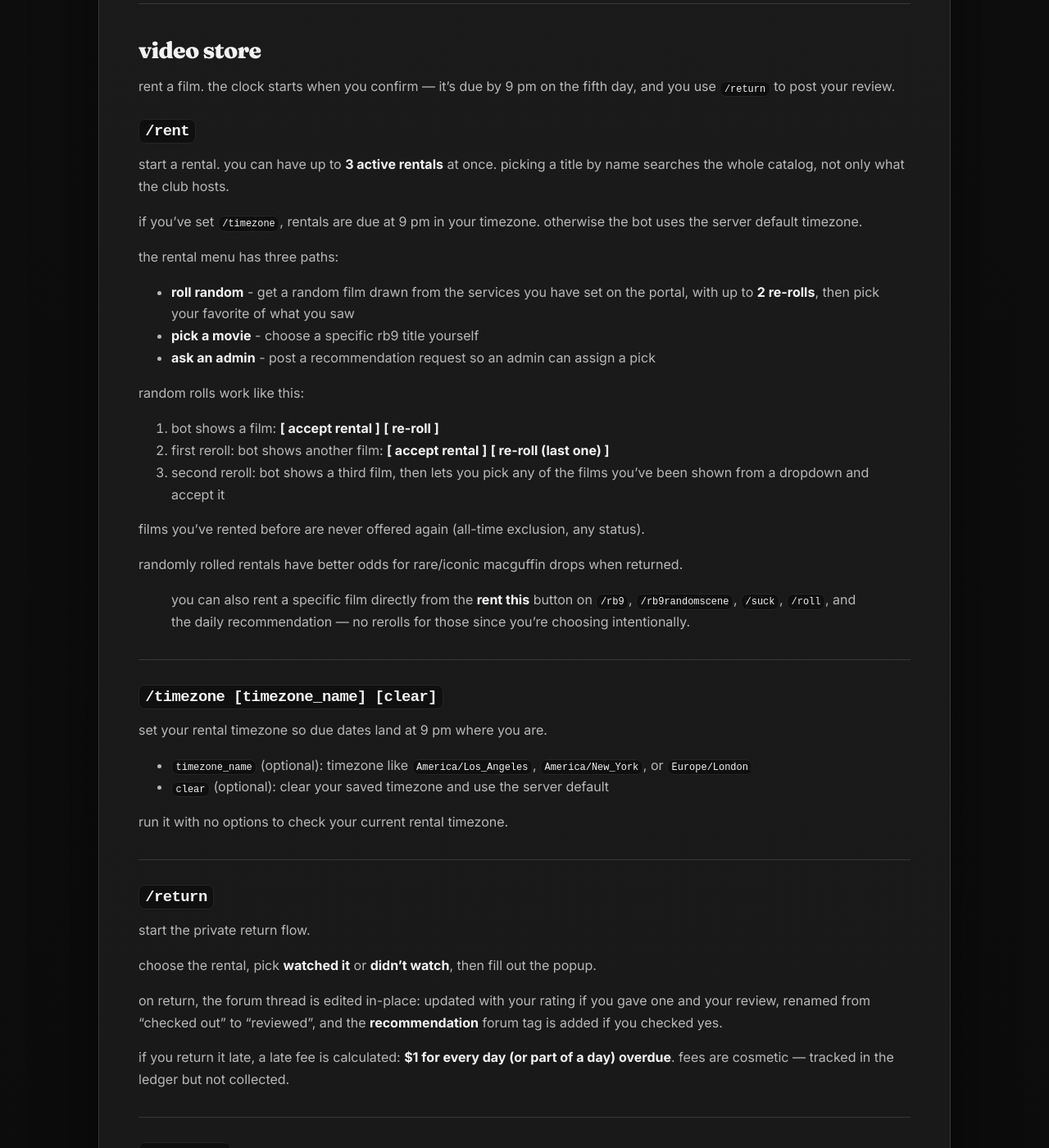
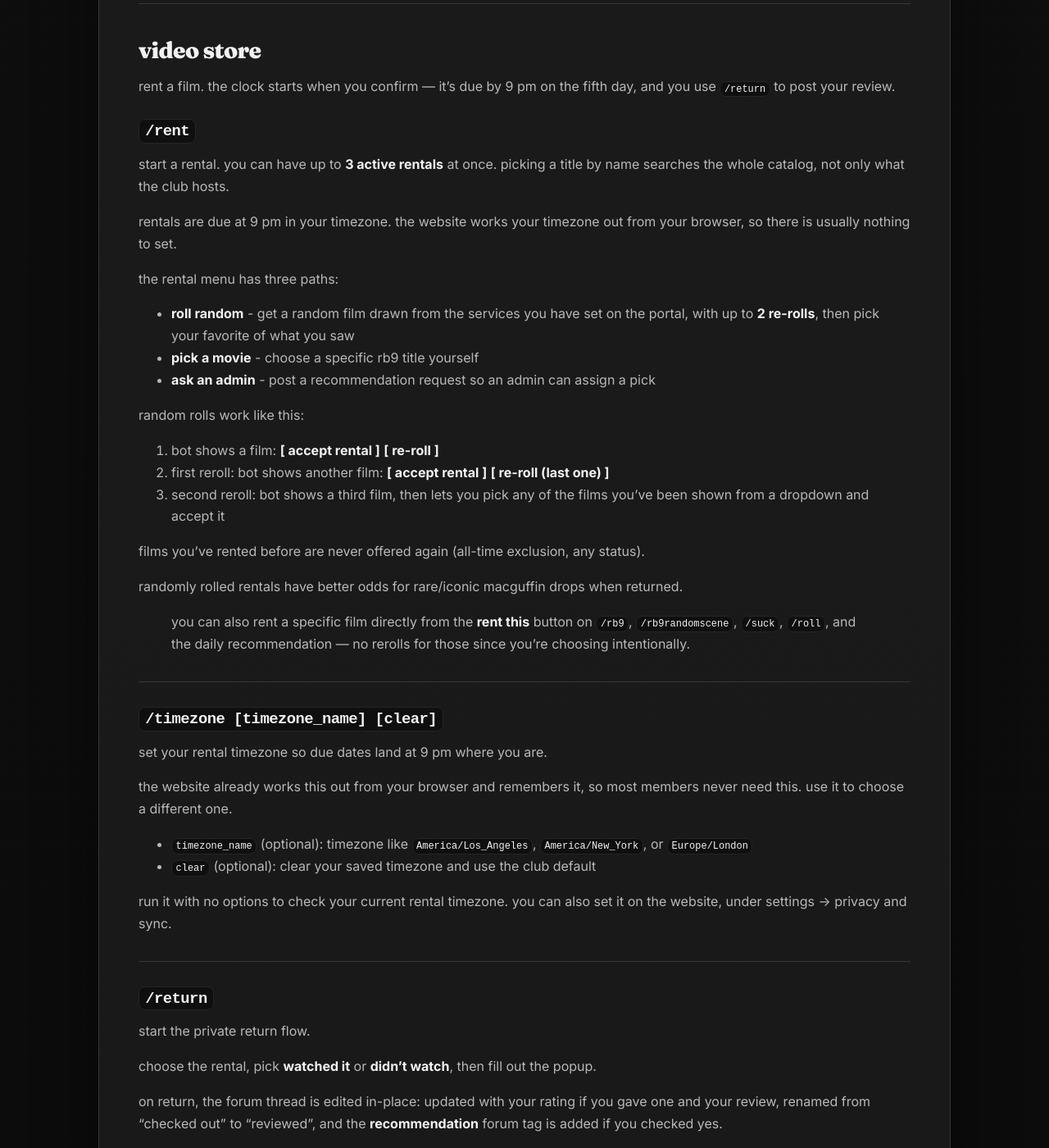
Before and after one commit to rupertosandez/sucklingsite, a Jekyll site: the page built from COMMANDS.md, in a window 1280 px wide and 1400 px high, scrolled down 2497 px. Shown: the whole window at 82% size. Built offline with Jekyll 4.4.1, drawn with Linux system fonts in a browser that asks for light colours.

Commit message:
2.26.0: dates and rental due times follow your own timezone

```diff
--- a/COMMANDS.md
+++ b/COMMANDS.md
@@ -91,7 +91,7 @@ rent a film. the clock starts when you confirm — it's due by 9 pm on the fifth
 ### `/rent`
 start a rental. you can have up to **3 active rentals** at once. picking a title by name searches the whole catalog, not only what the club hosts.
 
-if you've set `/timezone`, rentals are due at 9 pm in your timezone. otherwise the bot uses the server default timezone.
+rentals are due at 9 pm in your timezone. the website works your timezone out from your browser, so there is usually nothing to set.
 
 the rental menu has three paths:
 
@@ -116,10 +116,14 @@ randomly rolled rentals have better odds for rare/iconic macguffin drops when re
 ### `/timezone [timezone_name] [clear]`
 set your rental timezone so due dates land at 9 pm where you are.
 
+the website already works this out from your browser and remembers it, so
+most members never need this. use it to choose a different one.
+
 - `timezone_name` (optional): timezone like `America/Los_Angeles`, `America/New_York`, or `Europe/London`
-- `clear` (optional): clear your saved timezone and use the server default
+- `clear` (optional): clear your saved timezone and use the club default
 
-run it with no options to check your current rental timezone.
+run it with no options to check your current rental timezone. you can also
+set it on the website, under settings -> privacy and sync.
 
 ---
 
```
Also changed, not shown: CHANGELOG.md.
